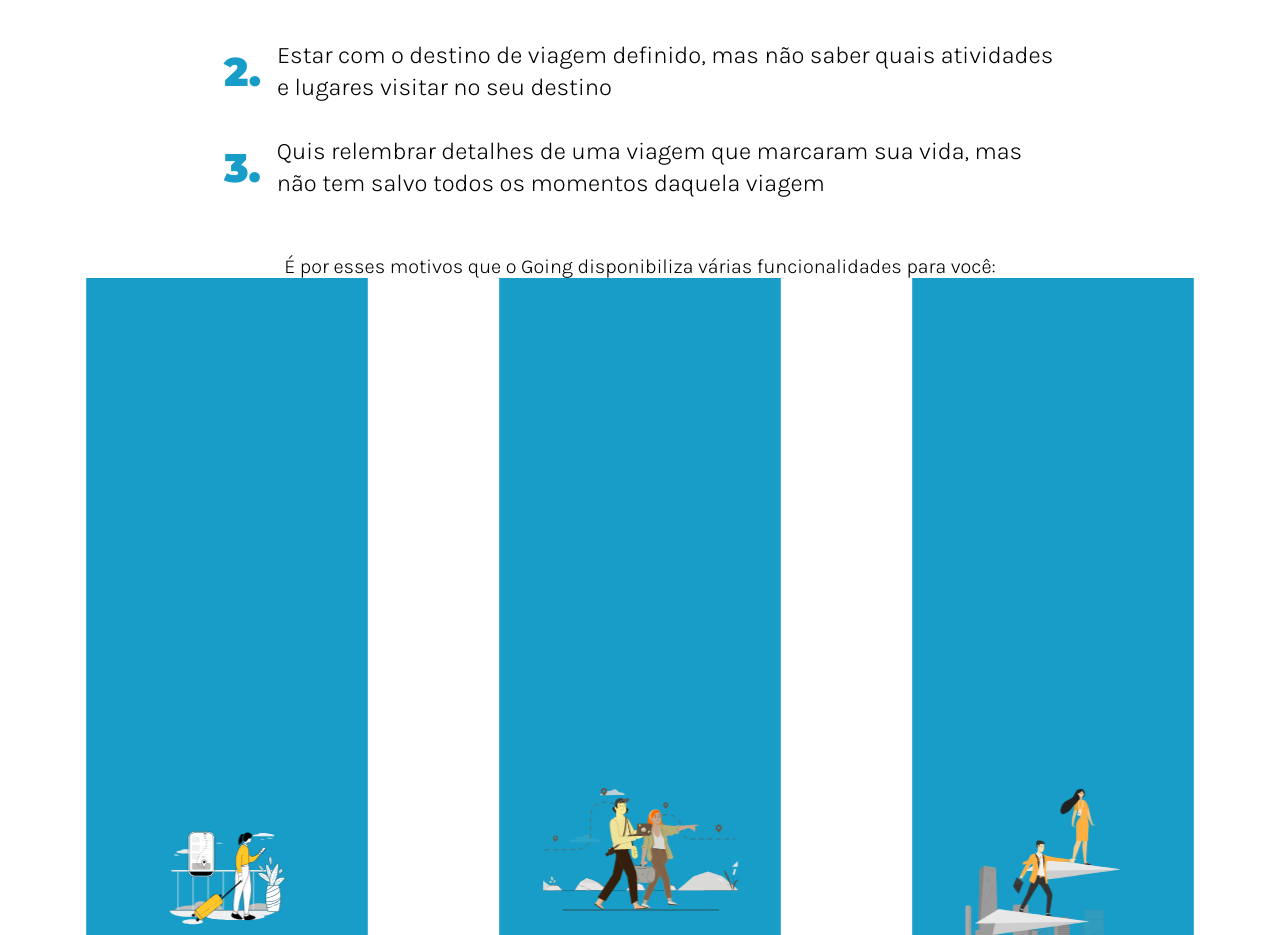
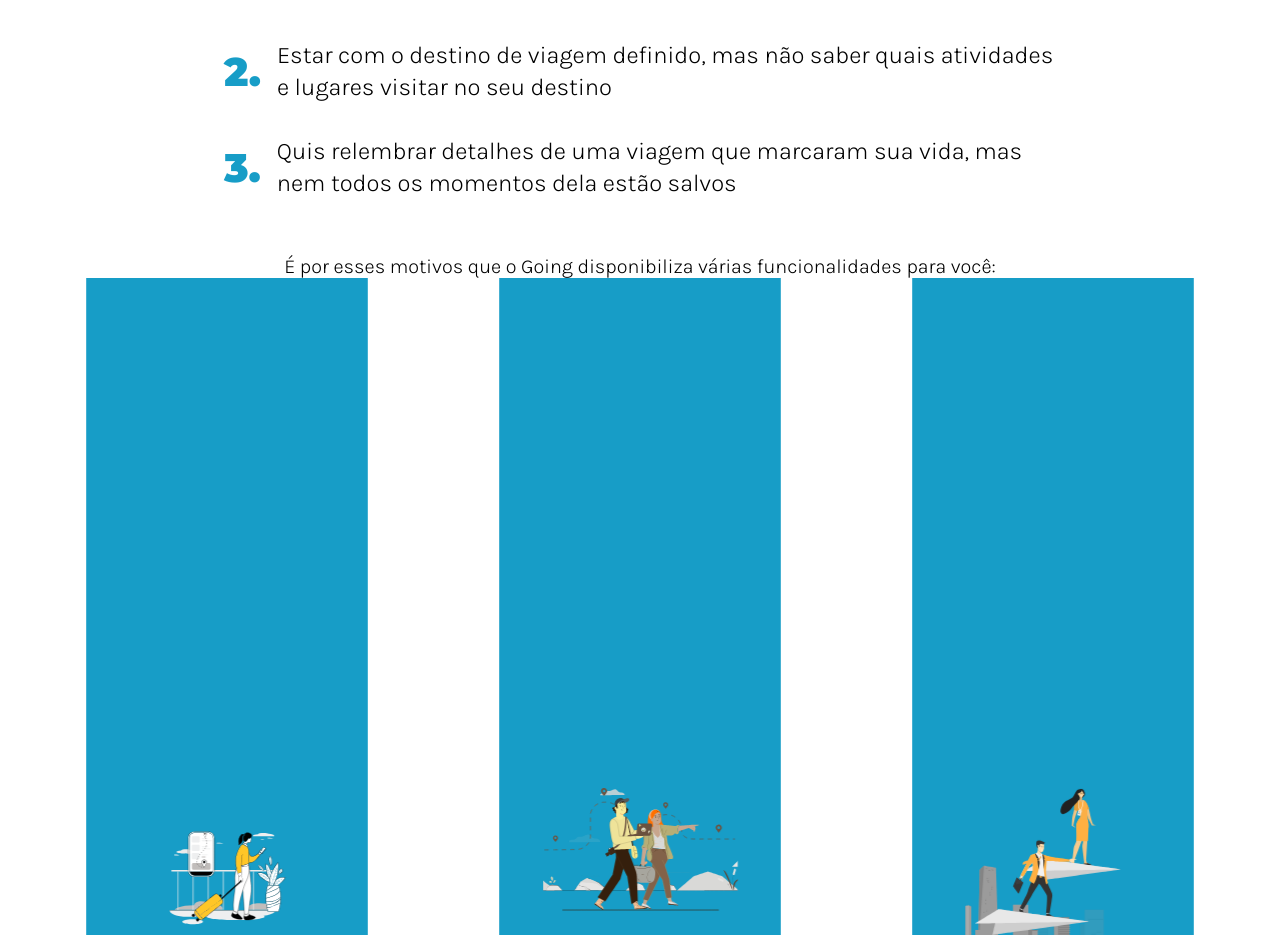
Before and after one commit to JosiasBatista/going-page, a Next.js app: page / in a window 1280 px wide. Shown: the part 1340-2275 px from the top of the page. Built offline with nearby package versions, Linux system fonts and the light colour scheme.

Commit message:
Adjusting text for better understanding

```diff
--- a/pages/index.tsx
+++ b/pages/index.tsx
@@ -42,7 +42,7 @@ export default function Home() {
 
             <div className={styles.clientIdentificationItem}>
               <strong>3.</strong>
-              <span>Quis relembrar detalhes de uma viagem que marcaram sua vida, mas não tem salvo todos os momentos daquela viagem</span>
+              <span>Quis relembrar detalhes de uma viagem que marcaram sua vida, mas nem todos os momentos dela estão salvos</span>
             </div>
           </section>
 
```
